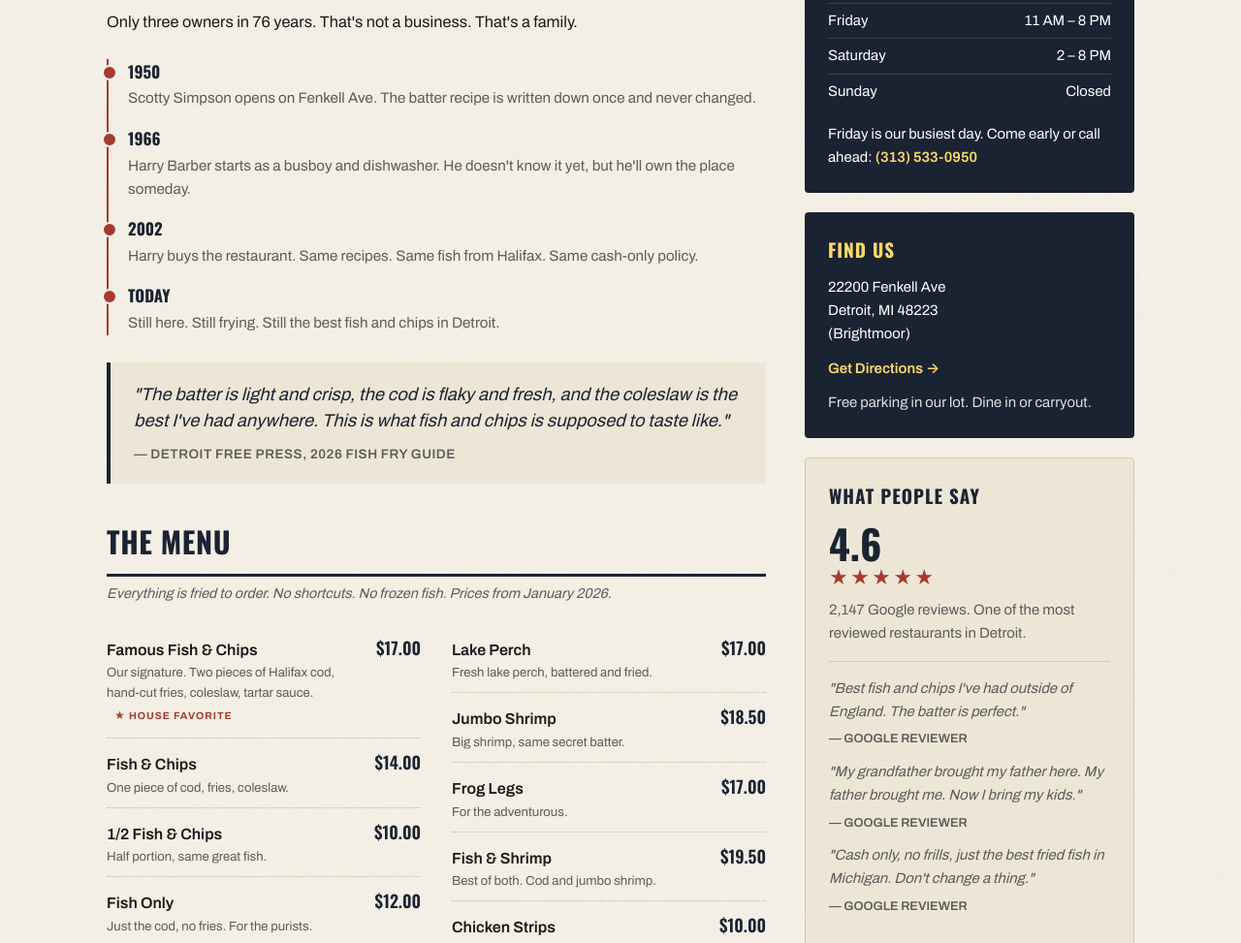
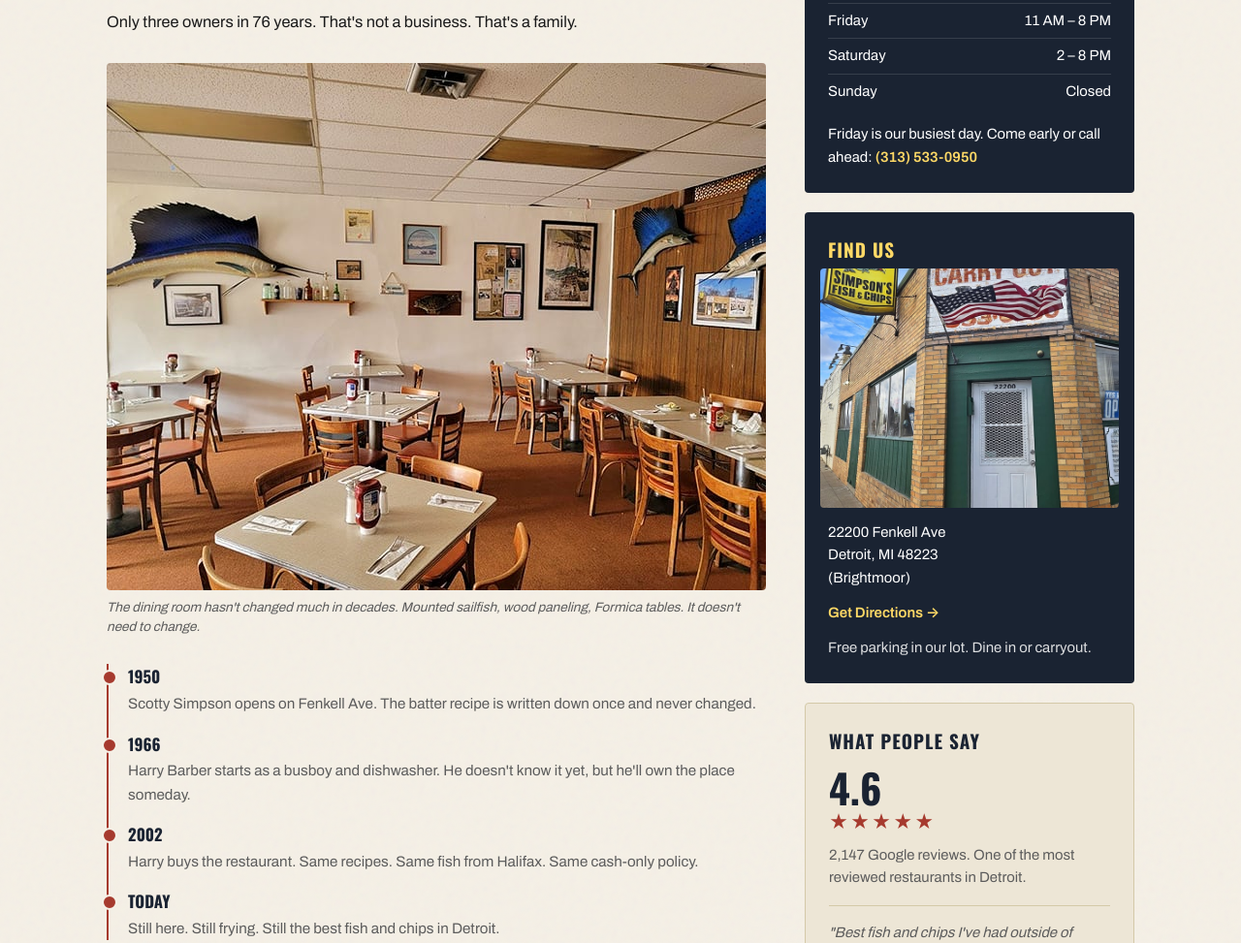
Before and after one commit to RISHAOFFICIAL/scotty-simpsons-demo, a plain HTML site: page index.html in a window 1280 px wide. Shown: the part 1060-2033 px from the top of the page at 97% size. Drawn offline with nearby package versions, Linux system fonts and the light colour scheme.

Commit message:
Replace Unsplash stock photos with real Scotty Simpson's photos from customer reviews
- Hero: fish & chips on the blue-patterned plate (De Vaughn Elledge, Google Maps)
- Cod close-up (Marcia J., Yelp)
- Fish & shrimp combo (Sam L., Yelp)
- Onion rings on blue plate (Sandra Bloxsom, Google Maps)
- Exterior storefront at 22200 Fenkell (Bob Waltenspiel, Google Maps)
- Interior dining room with mounted sailfish (Keith Becker, Google Maps)
- Handwritten menu board (Amanda, Google Maps)
- Fish & chips plate with coleslaw (Steven Button, Google Maps)
- Added exterior photo to sidebar Find Us box
- Added interior photo after story, menu board after menu, fish plate as closing image
- Footer credit updated: Photos from customer reviews and social media
- Removed 3 unused Unsplash photos

```diff
--- a/index.html
+++ b/index.html
@@ -341,6 +341,35 @@ h1, h2, h3, .oswald { font-family: 'Oswald', sans-serif; text-transform: upperca
   color: var(--muted);
 }
 
+/* Full-width photos in left column */
+.inline-photo {
+  margin: 28px 0;
+}
+.inline-photo img {
+  width: 100%;
+  height: auto;
+  display: block;
+  border-radius: 4px;
+}
+.inline-photo figcaption {
+  font-size: 0.85rem;
+  color: var(--muted);
+  margin-top: 8px;
+  font-style: italic;
+  line-height: 1.5;
+}
+
+/* Sidebar photo */
+.sidebar-photo {
+  margin: -8px -8px 14px;
+}
+.sidebar-photo img {
+  width: 100%;
+  height: auto;
+  display: block;
+  border-radius: 4px;
+}
+
 /* Bottom - press + footer */
 .press-bar {
   max-width: 1100px;
@@ -399,6 +428,11 @@ h1, h2, h3, .oswald { font-family: 'Oswald', sans-serif; text-transform: upperca
       <p>The batter recipe hasn't changed since day one. Harry Barber started here as a busboy and dishwasher in 1966. He bought the place in 2002. He's still the head cook. Still the greeter. Still the guy who'll ask how your mother is doing.</p>
       <p>Only three owners in 76 years. That's not a business. That's a family.</p>
     </div>
+
+    <figure class="inline-photo">
+      <img src="images/interior-marlins.jpg" alt="Inside Scotty Simpson's dining room with mounted sailfish on the walls">
+      <figcaption>The dining room hasn't changed much in decades. Mounted sailfish, wood paneling, Formica tables. It doesn't need to change.</figcaption>
+    </figure>
 
     <div class="timeline">
       <div class="timeline-item">
@@ -494,6 +528,11 @@ h1, h2, h3, .oswald { font-family: 'Oswald', sans-serif; text-transform: upperca
       <p class="menu-footnote">All fish dishes come with hand-cut Idaho potatoes (fries), homemade coleslaw, and tartar sauce made in-house. Rolls from Di Maggio Italian Bakery. Dine in or carryout. <strong>Cash only.</strong></p>
     </div>
 
+    <figure class="inline-photo">
+      <img src="images/menu-board.jpg" alt="The handwritten menu board at Scotty Simpson's">
+      <figcaption>The handwritten menu board. It hasn't needed updating because perfection doesn't require revisions.</figcaption>
+    </figure>
+
     <div class="photo-strip">
       <img class="tall" src="images/cod-closeup.jpg" alt="Golden battered cod">
       <img class="small" src="images/shrimp.jpg" alt="Fried shrimp">
@@ -504,6 +543,11 @@ h1, h2, h3, .oswald { font-family: 'Oswald', sans-serif; text-transform: upperca
       "The perch is phenomenal. Crispy, flaky, perfectly seasoned. Worth the drive from anywhere in Michigan."
       <cite>— EVER AFTER IN THE WOODS</cite>
     </div>
+
+    <figure class="inline-photo">
+      <img src="images/fish-chips-plate.jpg" alt="Fish and chips with coleslaw and tartar sauce at Scotty Simpson's">
+      <figcaption>The Famous Fish &amp; Chips. Golden batter, hand-cut fries, homemade coleslaw. Worth the drive from anywhere in Michigan.</figcaption>
+    </figure>
 
   </div>
 
@@ -525,6 +569,9 @@ h1, h2, h3, .oswald { font-family: 'Oswald', sans-serif; text-transform: upperca
 
     <div class="sidebar-box">
       <h3>Find Us</h3>
+      <div class="sidebar-photo">
+        <img src="images/exterior.jpg" alt="The storefront at 22200 Fenkell Ave with the yellow Scotty Simpson's sign">
+      </div>
       <p>22200 Fenkell Ave<br>Detroit, MI 48223<br>(Brightmoor)</p>
       <p style="margin-top: 12px;"><a href="https://www.google.com/maps/search/?api=1&query=Scotty+Simpson%27s+Fish+%26+Chips+22200+Fenkell+Ave+Detroit+MI+48223" target="_blank">Get Directions →</a></p>
       <p style="margin-top: 12px; opacity: 0.85;">Free parking in our lot. Dine in or carryout.</p>
@@ -561,7 +608,7 @@ h1, h2, h3, .oswald { font-family: 'Oswald', sans-serif; text-transform: upperca
   <p><strong style="color: #fff; font-family: 'Oswald', sans-serif; letter-spacing: 1px;">SCOTTY SIMPSON'S FISH &amp; CHIPS</strong></p>
   <p>22200 Fenkell Ave, Detroit, MI 48223 &nbsp;·&nbsp; <a href="tel:+13135330950">(313) 533-0950</a></p>
   <p>Tue–Thu 11–7 · Fri 11–8 · Sat 2–8 · Closed Sun &amp; Mon &nbsp;·&nbsp; Cash Only</p>
-  <p class="disclaimer">Demo redesign by Lexis Sapphire Studio. This is a concept website created to demonstrate a modern redesign. Not affiliated with Scotty Simpson's Fish &amp; Chips. Photos: Unsplash. Menu prices from January 2026.</p>
+  <p class="disclaimer">Demo redesign by Lexis Sapphire Studio. This is a concept website created to demonstrate a modern redesign. Not affiliated with Scotty Simpson's Fish &amp; Chips. Photos from customer reviews and social media. Menu prices from January 2026.</p>
 </footer>
 
 <script>
```
Also changed, not shown: images/cod-closeup.jpg, images/exterior.jpg (added), images/fish-chips-plate.jpg (added), images/fish-sandwich.jpg (deleted), images/fried-fish-plate.jpg (deleted), images/hero-fish-chips.jpg, images/interior-marlins.jpg (added), images/interior.jpg (deleted), images/menu-board.jpg (added), images/onion-rings.jpg, images/shrimp.jpg.
